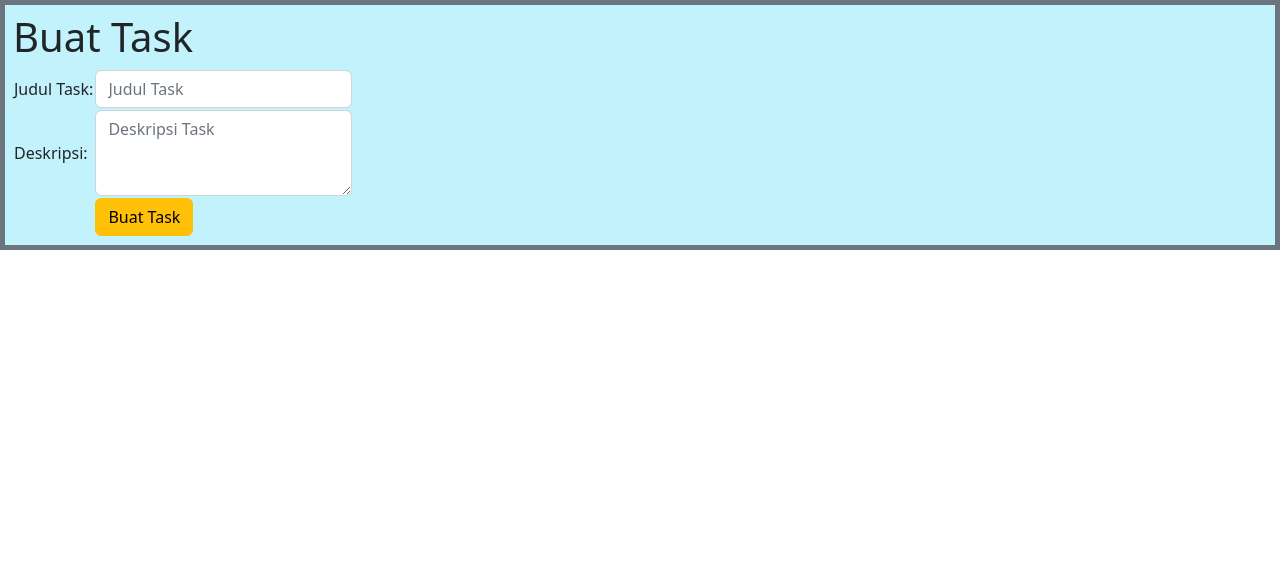
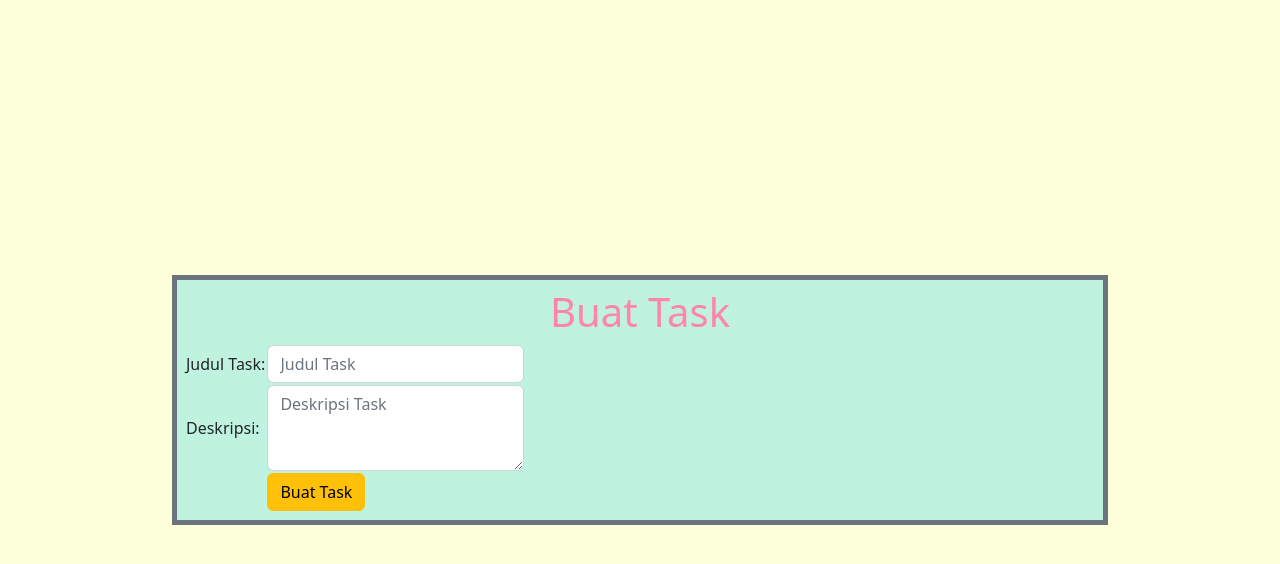
Before and after one commit to JohannesSetiawan/Tugas_PBP, a Django app: page /todolist/create-task/ in a window 1280 px wide. Shown: the top 564 px of the page. Run offline with Django 4.2, Linux system fonts and the light colour scheme.

Commit message:
Tugas 5: Tambahan #2

```diff
--- a/todolist/templates/createTask.html
+++ b/todolist/templates/createTask.html
@@ -3,9 +3,28 @@
 {% block meta %}
 <title>Buat Task</title>
 <link href="https://cdn.jsdelivr.net/npm/bootstrap@5.2.1/dist/css/bootstrap.min.css" rel="stylesheet" integrity="sha384-iYQeCzEYFbKjA/T2uDLTpkwGzCiq6soy8tYaI1GyVh/UjpbCx/TYkiZhlZB6+fzT" crossorigin="anonymous">
+<style>
+    body {
+        background-color: #fcffda;
+        align-items: center;
+    }
+
+    h1 {
+        color: #ff85a9;
+        text-align: center
+    }
+
+    .centered {
+        position: absolute;
+        top: 50%;
+        left: 50%;
+        transform: translate(-50%, -50%);
+    }
+</style>
 {% endblock meta %}
 
 {% block content %}
+<div class="centered container w-75 align-middle">
     <div class = "buat task">
         <div class="bg-info p-2 text-dark bg-opacity-25 border border-5 border-secondary">
 
@@ -31,5 +50,6 @@
             </form>
         </div>
     </div>
+</div>
 
 {% endblock content %}
--- a/todolist/templates/login.html
+++ b/todolist/templates/login.html
@@ -40,7 +40,7 @@
 
 
 {% block content %}
-<div class="mainpnl centered container w-50 align-middle" id="outline1">
+<div class="mainpnl centered container w-75 align-middle" id="outline1">
     <div class = "login">
             <h1>Login</h1>
 
```
Lines whose indentation alone changed are shown as unchanged.
